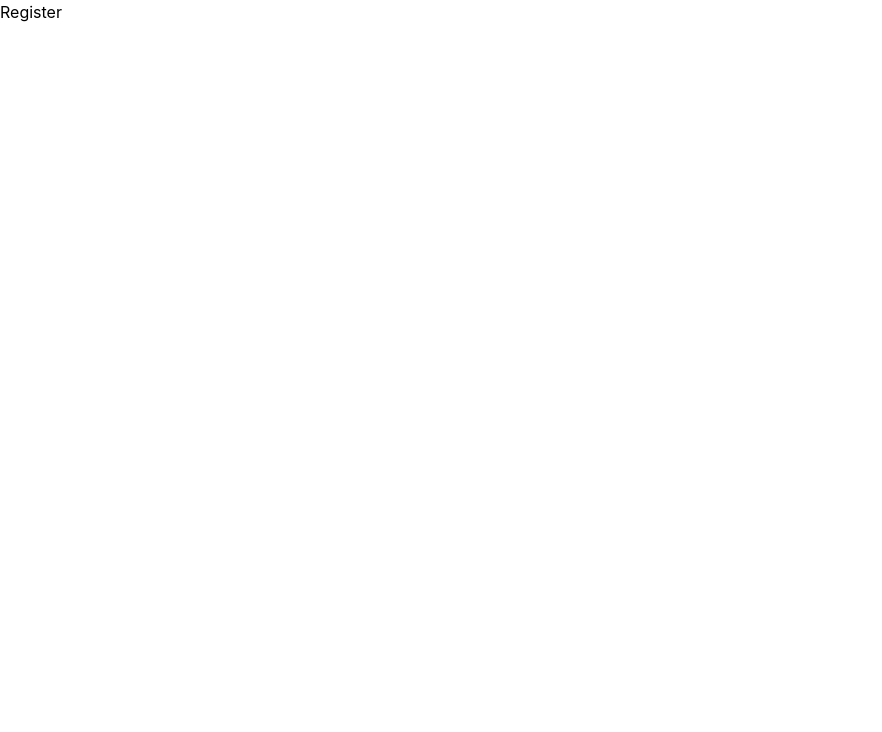
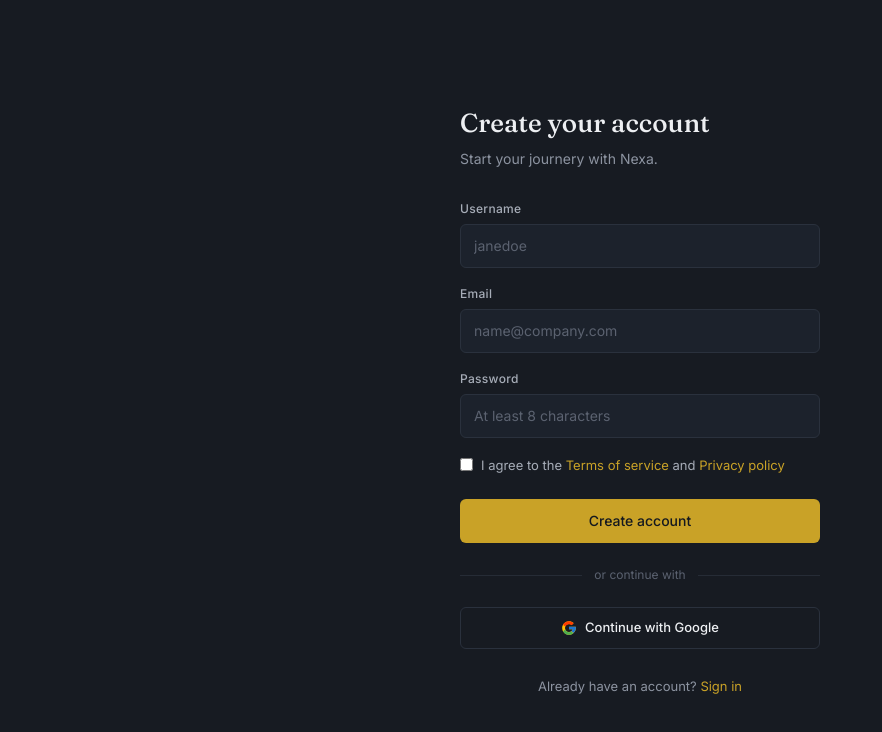
Before and after one commit to BibekSingh17/Nexa, a React (Vite) app in the folder client/: page /register in a window 1280 px wide. Shown: the top 732 px of the page, without its empty margins (0-882 px from the left). Built offline with nearby package versions, Linux system fonts and the light colour scheme.

Commit message:
ui of signu up page

```diff
--- a/client/src/feature/auth/Page/Login.jsx
+++ b/client/src/feature/auth/Page/Login.jsx
@@ -1,31 +1,40 @@
 import { useState } from "react";
 
-/**
- * LoginForm
- * Standalone sign-in form panel — React + Tailwind CSS.
- * Requires the "Fraunces" and "Inter" fonts (Google Fonts) for the exact look.
- */
+
 export default function LoginForm() {
+
+
   const [email, setEmail] = useState("");
   const [password, setPassword] = useState("");
   const [remember, setRemember] = useState(false);
   const [errors, setErrors] = useState({});
   const [submitting, setSubmitting] = useState(false);
 
+
+
+
   const validate = () => {
+
     const next = {};
+
     if (!email.trim()) next.email = "Enter your email.";
+
     else if (!/^[^\s@]+@[^\s@]+\.[^\s@]+$/.test(email))
       next.email = "That email doesn't look right.";
+
     if (!password) next.password = "Enter your password.";
     setErrors(next);
+
     return Object.keys(next).length === 0;
   };
 
   const handleSubmit = (e) => {
     e.preventDefault();
+
     if (!validate()) return;
+
     setSubmitting(true);
+
     setTimeout(() => setSubmitting(false), 1200);
   };
 
@@ -122,9 +131,6 @@ export default function LoginForm() {
         <button className="w-full py-2.5 text-[13px] font-medium text-[#EDEFF2] bg-transparent border border-[#2A313D] rounded-md mb-2.5 hover:border-[#3A4250] transition-colors">
           Continue with Google
         </button>
-        <button className="w-full py-2.5 text-[13px] font-medium text-[#EDEFF2] bg-transparent border border-[#2A313D] rounded-md hover:border-[#3A4250] transition-colors">
-          Continue with Apple
-        </button>
 
         <p className="mt-7 text-center text-[13px] text-[#8C93A0]">
           New to Northbound?{" "}
--- a/client/src/feature/auth/Page/Register.jsx
+++ b/client/src/feature/auth/Page/Register.jsx
@@ -1,9 +1,197 @@
-import React from 'react'
+import { useState } from "react";
 
-const Register = () => {
+
+export default function Register() {
+
+  const [username, setUsername] = useState("");
+  const [email, setEmail] = useState("");
+  const [password, setPassword] = useState("");
+  const [agree, setAgree] = useState(false);
+  const [errors, setErrors] = useState({});
+  const [submitting, setSubmitting] = useState(false);
+
+
+  const validate = () => {
+
+    const next = {};
+    if (!username.trim()) next.username = "Choose a username.";
+
+    else if (username.trim().length < 3)
+      next.username = "Username must be at least 3 characters.";
+
+    if (!email.trim()) next.email = "Enter your email.";
+
+    else if (!/^[^\s@]+@[^\s@]+\.[^\s@]+$/.test(email))
+      next.email = "That email doesn't look right.";
+
+    if (!password) next.password = "Create a password.";
+
+    else if (password.length < 8)
+      next.password = "Password must be at least 8 characters.";
+
+    if (!agree) next.agree = "You need to accept the terms to continue.";
+
+    setErrors(next);
+
+    return Object.keys(next).length === 0;
+  };
+
+  const handleSubmit = (e) => {
+
+    e.preventDefault();
+
+    if (!validate()) return;
+
+    setSubmitting(true);
+
+    setTimeout(() => setSubmitting(false), 1200);
+  };
+
   return (
-    <div>Register</div>
-  )
+    <div className="min-h-screen flex items-center justify-center bg-[#171B22] px-6 py-10">
+      <link
+        rel="stylesheet"
+        href="https://fonts.googleapis.com/css2?family=Fraunces:wght@400;500&family=Inter:wght@400;500&display=swap"
+      />
+
+      <div
+        className="w-full max-w-[360px]"
+        style={{ fontFamily: "'Inter', sans-serif" }}
+      >
+        <h1
+          className="text-[26px] font-medium text-[#EDEFF2] mb-1.5"
+          style={{ fontFamily: "'Fraunces', serif" }}
+        >
+          Create your account
+        </h1>
+        <p className="text-sm text-[#8C93A0] mb-8">
+          Start your journery with Nexa.
+        </p>
+
+        <form onSubmit={handleSubmit} noValidate>
+          {/* Username */}
+          <div className="mb-[18px]">
+            <label className="block text-xs font-medium text-[#A7ADB8] mb-[7px] tracking-wide">
+              Username
+            </label>
+            <input
+              type="text"
+              value={username}
+              placeholder="janedoe"
+              onChange={(e) => setUsername(e.target.value)}
+              className="w-full px-[13px] py-[11px] text-sm text-[#EDEFF2] bg-[#1C222C] border border-[#2A313D] rounded-md outline-none placeholder-[#5B6270] focus:border-[#C9A227] focus:ring-2 focus:ring-[#C9A227]/20 transition-colors"
+            />
+            {errors.username && (
+              <div className="text-xs text-[#E0765B] mt-1.5">{errors.username}</div>
+            )}
+          </div>
+
+          {/* Email */}
+          <div className="mb-[18px]">
+            <label className="block text-xs font-medium text-[#A7ADB8] mb-[7px] tracking-wide">
+              Email
+            </label>
+            <input
+              type="email"
+              value={email}
+              placeholder="name@company.com"
+              onChange={(e) => setEmail(e.target.value)}
+              className="w-full px-[13px] py-[11px] text-sm text-[#EDEFF2] bg-[#1C222C] border border-[#2A313D] rounded-md outline-none placeholder-[#5B6270] focus:border-[#C9A227] focus:ring-2 focus:ring-[#C9A227]/20 transition-colors"
+            />
+            {errors.email && (
+              <div className="text-xs text-[#E0765B] mt-1.5">{errors.email}</div>
+            )}
+          </div>
+
+          {/* Password */}
+          <div className="mb-[18px]">
+            <label className="block text-xs font-medium text-[#A7ADB8] mb-[7px] tracking-wide">
+              Password
+            </label>
+            <input
+              type="password"
+              value={password}
+              placeholder="At least 8 characters"
+              onChange={(e) => setPassword(e.target.value)}
+              className="w-full px-[13px] py-[11px] text-sm text-[#EDEFF2] bg-[#1C222C] border border-[#2A313D] rounded-md outline-none placeholder-[#5B6270] focus:border-[#C9A227] focus:ring-2 focus:ring-[#C9A227]/20 transition-colors"
+            />
+            {errors.password && (
+              <div className="text-xs text-[#E0765B] mt-1.5">{errors.password}</div>
+            )}
+          </div>
+
+          {/* Terms */}
+          <div className="mb-6">
+            <label className="flex items-start gap-2 text-[13px] text-[#A7ADB8] cursor-pointer">
+              <input
+                type="checkbox"
+                checked={agree}
+                onChange={(e) => setAgree(e.target.checked)}
+                className="accent-[#C9A227] mt-0.5"
+              />
+              <span>
+                I agree to the{" "}
+                <a href="#" className="text-[#C9A227] hover:underline">
+                  Terms of service
+                </a>{" "}
+                and{" "}
+                <a href="#" className="text-[#C9A227] hover:underline">
+                  Privacy policy
+                </a>
+              </span>
+            </label>
+            {errors.agree && (
+              <div className="text-xs text-[#E0765B] mt-1.5">{errors.agree}</div>
+            )}
+          </div>
+
+          {/* Submit */}
+          <button
+            type="submit"
+            disabled={submitting}
+            className="w-full py-3 text-sm font-medium text-[#14181F] bg-[#C9A227] hover:bg-[#DDB534] rounded-md transition-colors disabled:opacity-70"
+          >
+            {submitting ? "Creating account…" : "Create account"}
+          </button>
+        </form>
+
+        {/* Divider */}
+        <div className="flex items-center gap-3 my-6">
+          <div className="flex-1 h-px bg-[#262C36]" />
+          <span className="text-xs text-[#5B6270]">or continue with</span>
+          <div className="flex-1 h-px bg-[#262C36]" />
+        </div>
+
+        {/* Google auth */}
+        <button className="w-full flex items-center justify-center gap-2 py-2.5 text-[13px] font-medium text-[#EDEFF2] bg-transparent border border-[#2A313D] rounded-md hover:border-[#3A4250] transition-colors">
+          <svg width="16" height="16" viewBox="0 0 48 48" aria-hidden="true">
+            <path
+              fill="#FFC107"
+              d="M43.6 20.5H42V20H24v8h11.3c-1.6 4.6-6 8-11.3 8-6.6 0-12-5.4-12-12s5.4-12 12-12c3.1 0 5.8 1.1 8 3l6-6C33.8 5.5 29.1 3.5 24 3.5 12.7 3.5 3.5 12.7 3.5 24S12.7 44.5 24 44.5 44.5 35.3 44.5 24c0-1.2-.1-2.4-.3-3.5z"
+            />
+            <path
+              fill="#FF3D00"
+              d="M6.3 14.7l6.6 4.8C14.6 15.9 18.9 13 24 13c3.1 0 5.8 1.1 8 3l6-6C33.8 5.5 29.1 3.5 24 3.5c-7.6 0-14.1 4.3-17.7 10.6z"
+            />
+            <path
+              fill="#4CAF50"
+              d="M24 44.5c5 0 9.6-1.9 13-5.1l-6.2-5.1c-2 1.4-4.6 2.2-6.8 2.2-5.3 0-9.7-3.4-11.3-8.1l-6.5 5C9.8 40.1 16.4 44.5 24 44.5z"
+            />
+            <path
+              fill="#1976D2"
+              d="M43.6 20.5H42V20H24v8h11.3c-.8 2.3-2.2 4.2-4.1 5.6l6.2 5.1C40.6 36 44.5 30.6 44.5 24c0-1.2-.1-2.4-.3-3.5z"
+            />
+          </svg>
+          Continue with Google
+        </button>
+
+        <p className="mt-7 text-center text-[13px] text-[#8C93A0]">
+          Already have an account?{" "}
+          <a href="#" className="text-[#C9A227] hover:underline">
+            Sign in
+          </a>
+        </p>
+      </div>
+    </div>
+  );
 }
-
-export default Register
```
Also changed, not shown: client/src/feature/auth/auth.slice.js (added).
